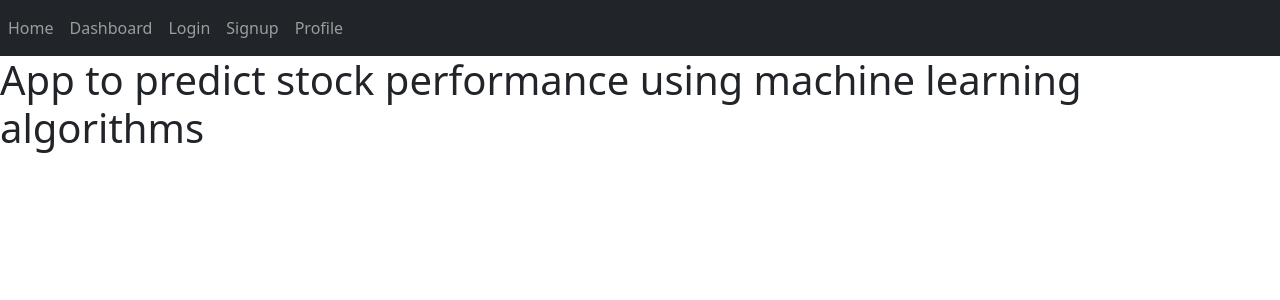
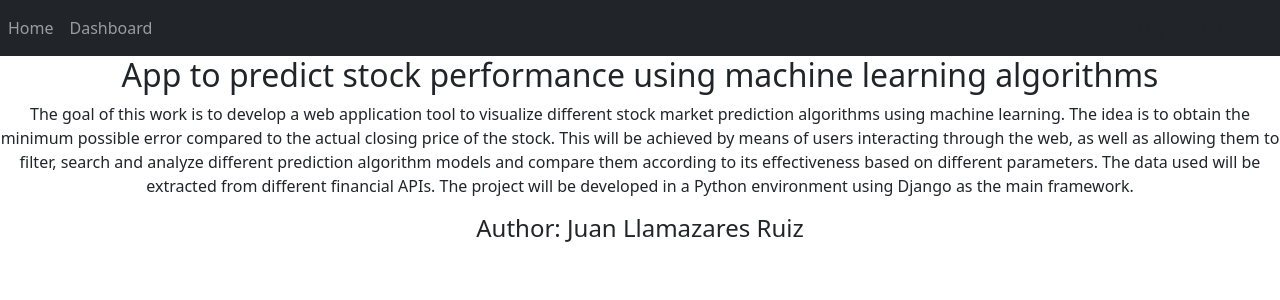
Before and after one commit to Juanllamazares/TFG, a Django app: page / in a window 1280 px wide. Shown: the top 300 px of the page. Run offline with Django 4.2, Linux system fonts and the light colour scheme; some libraries are stand-ins or nearby versions.

Commit message:
front changes

```diff
--- a/backend/main.py
+++ b/backend/main.py
@@ -150,6 +150,8 @@
     ####################
     lstm_model.summary()
 
+    return rmse_train, rmse_test, mape_train, mape_test
+
 
 def plot_results(test_predict, train_predict, x, y):
     # plt.plot(train, color='red', label='Train')
--- a/backend/templates/home.html
+++ b/backend/templates/home.html
@@ -1,5 +1,13 @@
 {% extends "base.html" %}
 
 {% block body %}
-    <h1>App to predict stock performance using machine learning algorithms</h1>
+    <div class="text-center">
+        <h2>App to predict stock performance using machine learning algorithms</h1>
+        <div>
+            <p>
+                The goal of this work is to develop a web application tool to visualize different stock market prediction algorithms using machine learning. The idea is to obtain the minimum possible error compared to the actual closing price of the stock. This will be achieved by means of users interacting through the web, as well as allowing them to filter, search and analyze different prediction algorithm models and compare them according to its effectiveness based on different parameters. The data used will be extracted from different financial APIs. The project will be developed in a Python environment using Django as the main framework.
+             </p>
+        </div>
+        <h4>Author: Juan Llamazares Ruiz</h3>
+    </div>
 {% endblock %}
--- a/backend/templates/navbar.html
+++ b/backend/templates/navbar.html
@@ -1,6 +1,6 @@
 <nav class="navbar navbar-expand-sm navbar-dark bg-dark">
   <div class="collapse navbar-collapse">
-    <ul class="navbar-nav mr-auto">
+    <ul class="navbar-nav me-auto mb-2 mb-lg-0">
       <li class="nav-item active">
         <a class="nav-link" href="/home">Home</a>
       </li>
@@ -8,16 +8,10 @@
         <a class="nav-link" href="/dashboard">Dashboard</a>
       </li>
     </ul>
-    <ul class="navbar-nav ml-auto">
-      <li class="nav-item">
-        <a class="nav-link" href="/login">Login</a>
-      </li>
-      <li class="nav-item">
-        <a class="nav-link" href="/signup">Signup</a>
-      </li>
-        <li class="nav-item">
-            <a class="nav-link" href="/profile">Profile</a>
-        </li>
-    </ul>
+    <div class="d-flex align-items-end">
+      <a class="nav-link" href="/login">Login</a>
+      <a class="nav-link" href="/signup">Signup</a>
+      <a class="nav-link" href="/profile">Profile</a>
+    </div>
   </div>
 </nav>
```
